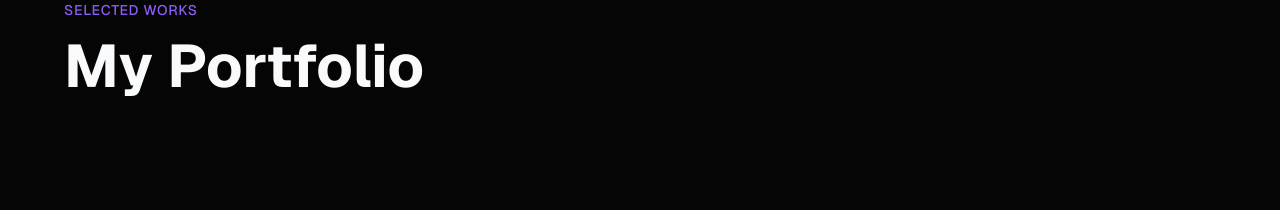
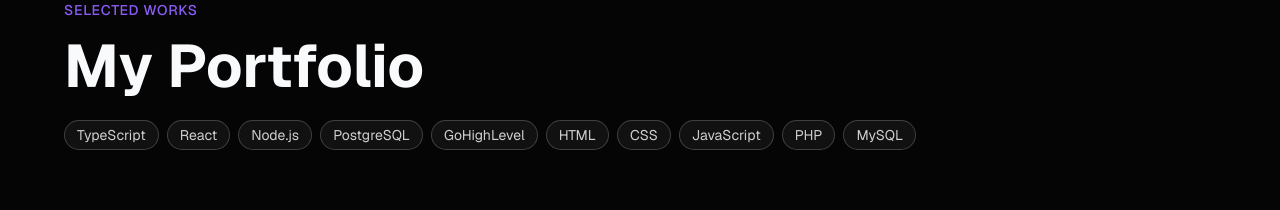
Before and after one commit to Dane-22/port_folio, a Next.js app: page / in a window 1280 px wide. Shown: the part 880-1090 px from the top of the page. Built offline with nearby package versions, Linux system fonts and the light colour scheme.

Commit message:
Add tech stack badges to Portfolio section

```diff
--- a/components/HorizontalScroll.tsx
+++ b/components/HorizontalScroll.tsx
@@ -110,9 +110,21 @@ export function HorizontalScroll() {
         <p className="text-accent text-sm font-medium tracking-wider uppercase mb-4">
           Selected Works
         </p>
-        <h2 className="text-4xl md:text-5xl lg:text-6xl font-bold">
+        <h2 className="text-4xl md:text-5xl lg:text-6xl font-bold mb-6">
           My Portfolio
         </h2>
+
+        {/* Tech Stack */}
+        <div className="flex flex-wrap gap-2 max-w-4xl">
+          {["TypeScript", "React", "Node.js", "PostgreSQL", "GoHighLevel", "HTML", "CSS", "JavaScript", "PHP", "MySQL"].map((tech) => (
+            <span
+              key={tech}
+              className="px-3 py-1 text-sm rounded-full border border-white/20 bg-white/5 text-white/80 hover:bg-white/10 hover:border-white/40 transition-all duration-300"
+            >
+              {tech}
+            </span>
+          ))}
+        </div>
       </div>
 
       {/* Horizontal scroll container */}
```
